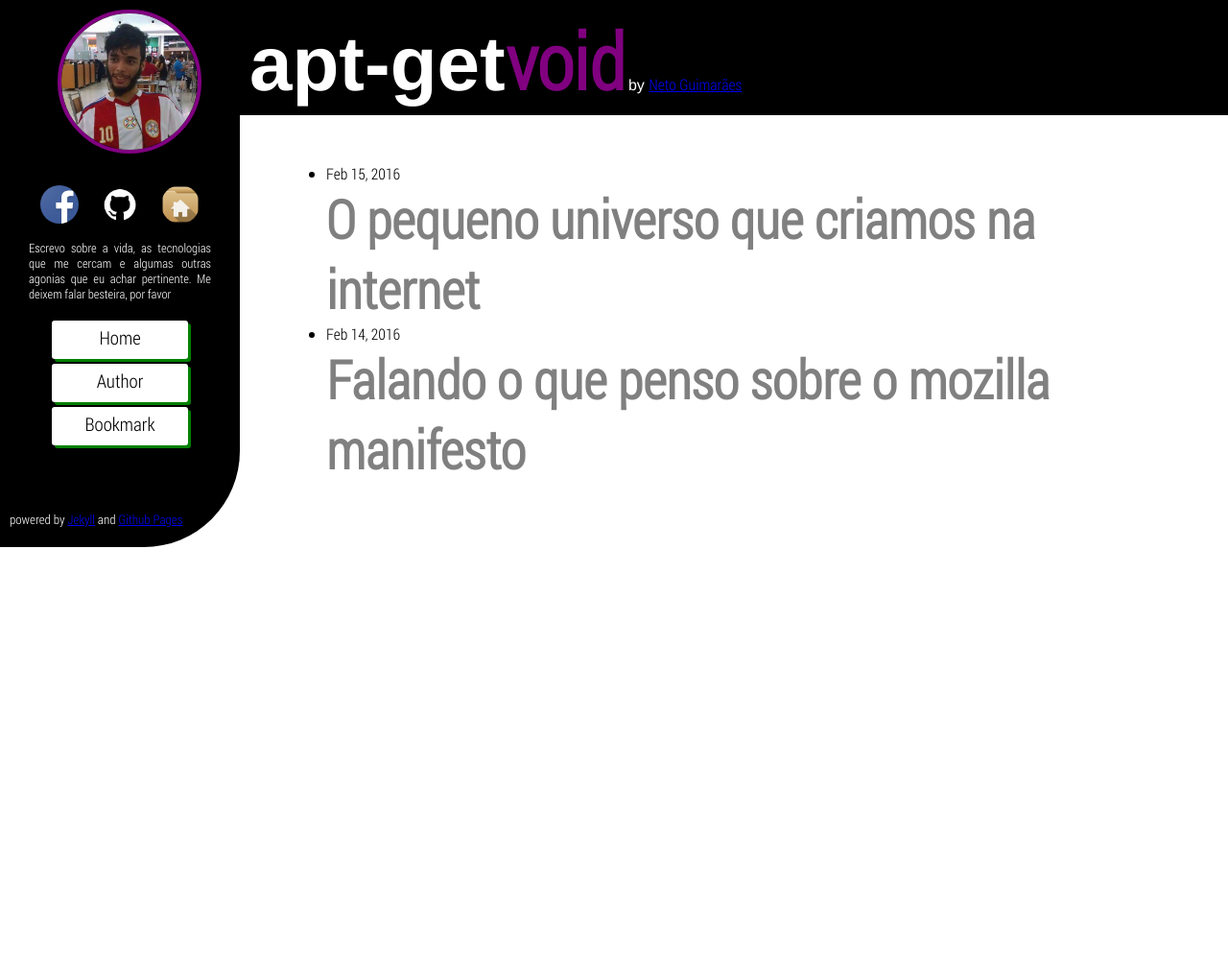
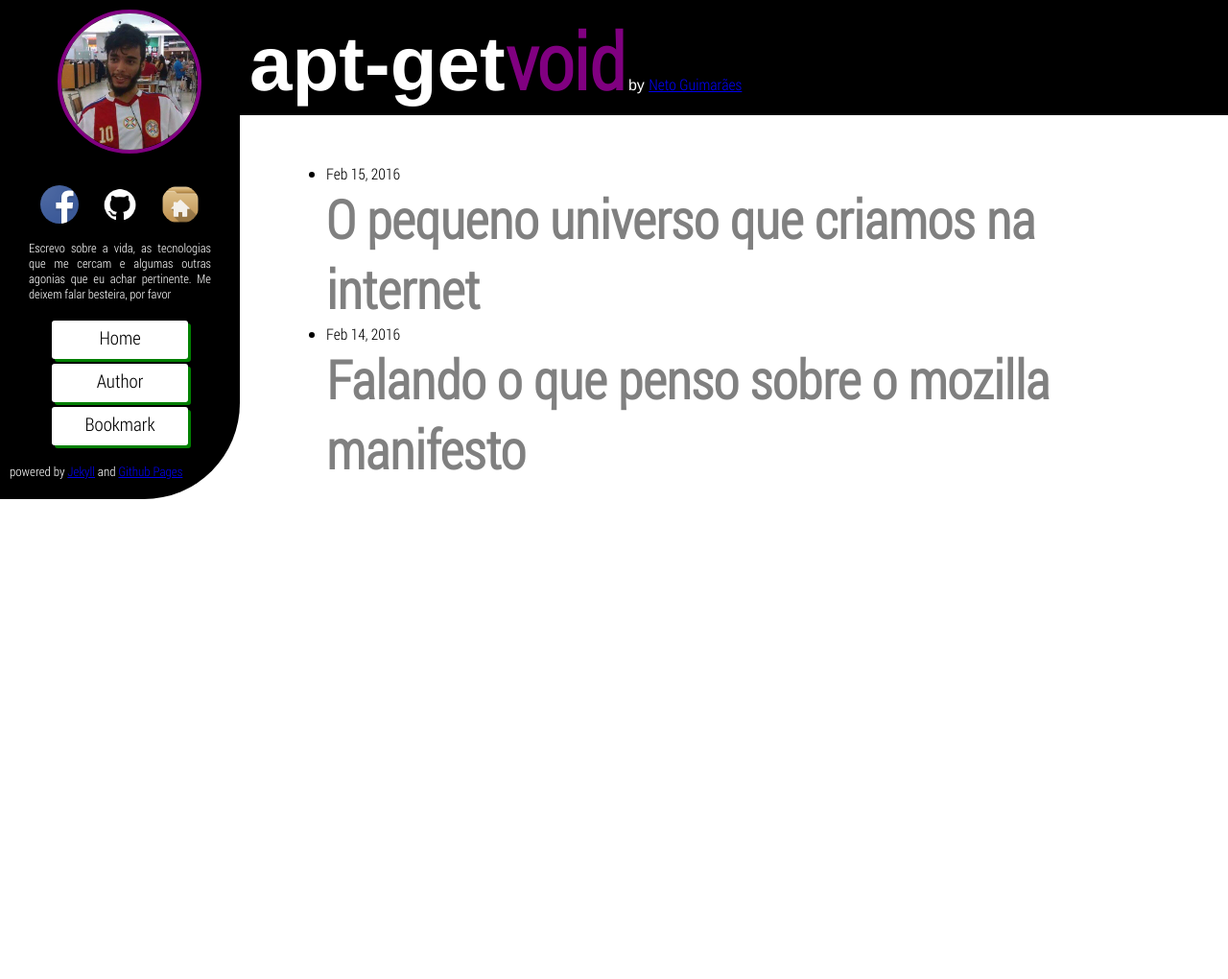
Before and after one commit to batoreh/netoguimaraes.github.io, a Jekyll site: the page built from index.html, in a window 1280 px wide. Shown: the whole page at 96% size. Built offline with Jekyll 4.4.1, drawn with Linux system fonts in a browser that asks for light colours.

Commit message:
Update master.css

```diff
--- a/css/master.css
+++ b/css/master.css
@@ -55,7 +55,7 @@
 	display: block;
 	position: relative;
 	width: 250px;
-	height: 450px;
+	height: 400px;
 	padding: 30px;
 	box-sizing: border-box;
 	background-color: black;
```
